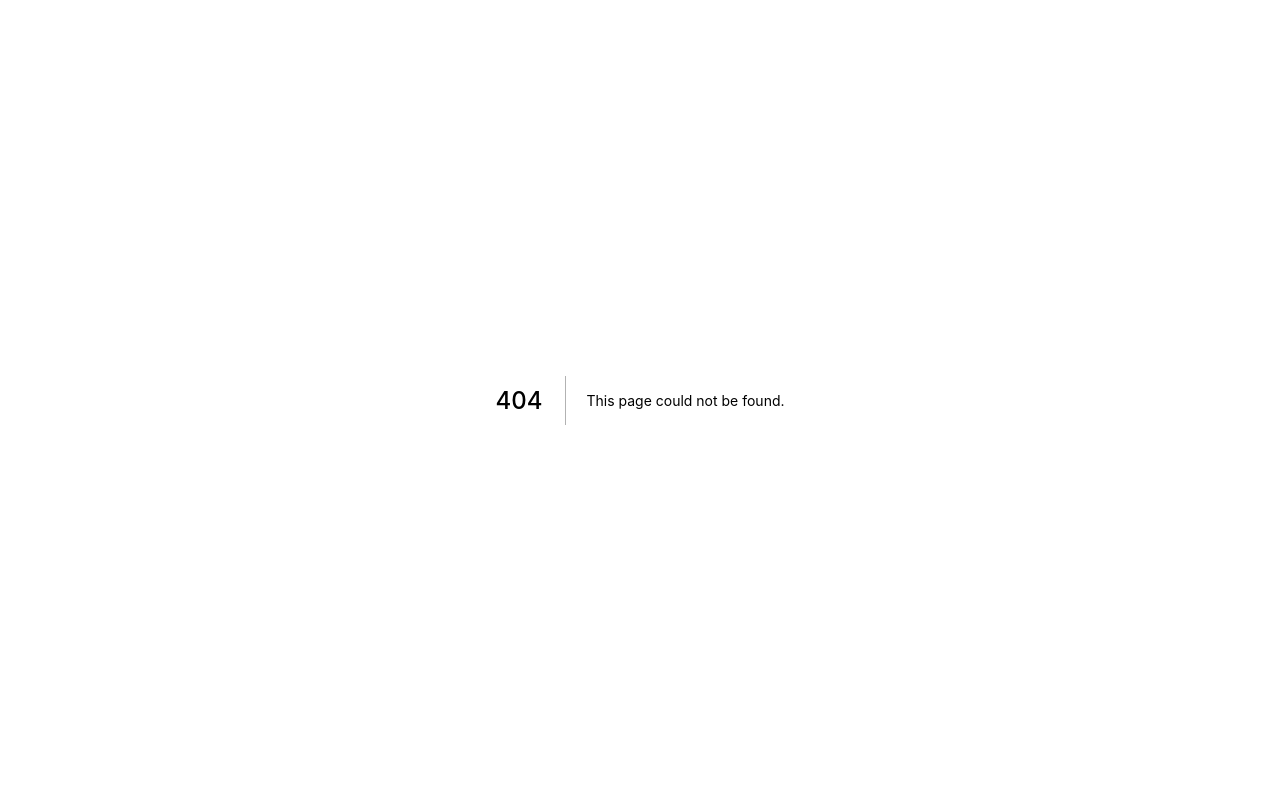
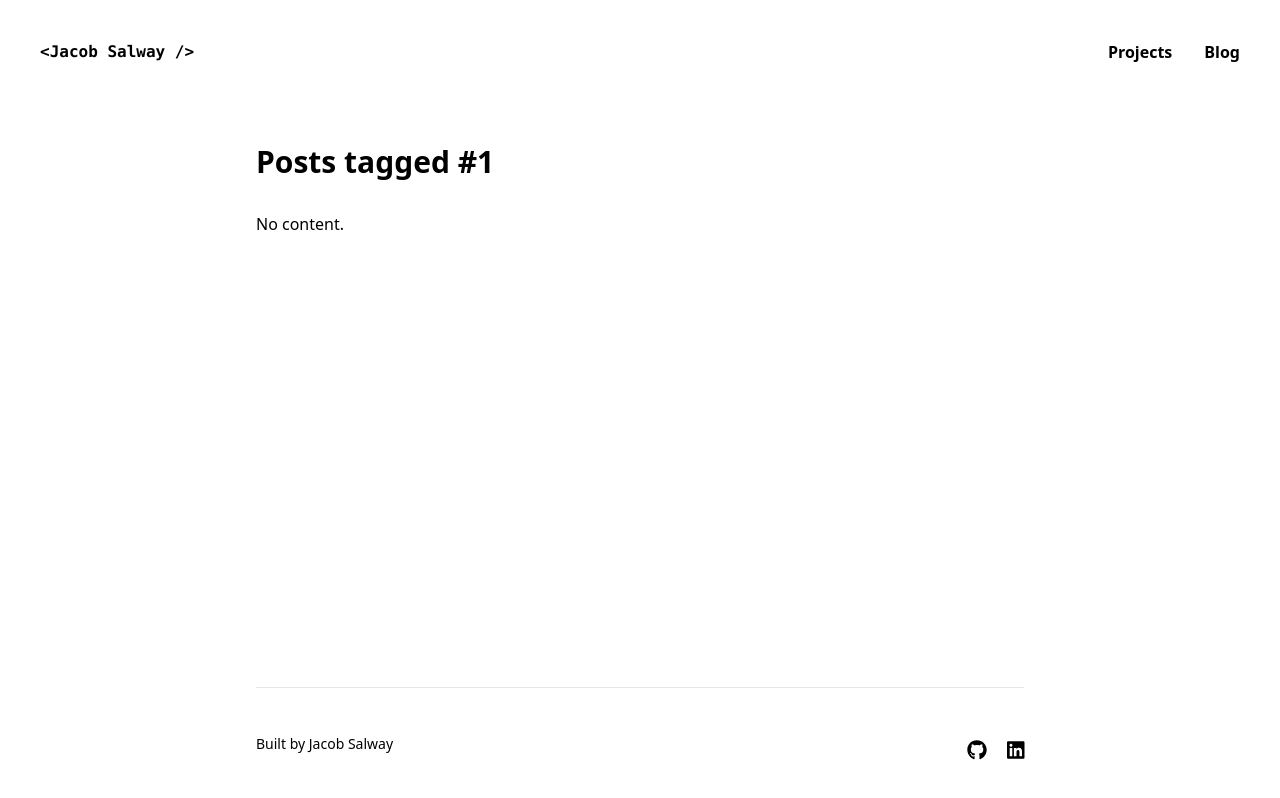
Before and after one commit to jacobsalway/jacobsalway.com, a Next.js app: page /blog/tags/1 in a window 1280 px wide. Before the commit this address had no page. Built offline with nearby package versions, Linux system fonts and the light colour scheme.

Commit message:
Tag list page and related styling

```diff
--- a/components/Blog/Post.tsx
+++ b/components/Blog/Post.tsx
@@ -25,8 +25,8 @@ const Post: React.FC<PostProps> = ({ title, date, content, tags }) => {
                         <span>{readTime(content)} min read</span>
                     </div>
                 </div>
-                {tags && <div className='flex space-x-2 sm:space-x-3 items-center mt-3 sm:mt-5 font-mono text-sm'>
-                    {tags.map((tag, key) => <div key={key} className='py-1 px-1.5 sm:py-1.5 sm:px-2 bg-gray-200 rounded'>{`#${tag}`}</div>)}
+                {tags && <div className='flex space-x-2 sm:space-x-3 items-center mt-3 sm:mt-5 font-mono text-xs sm:text-sm'>
+                    {tags.map((tag, key) => <a key={key} href={`/blog/tags/${tag}`} className='py-1 px-2 sm:py-1.5 bg-gray-200 rounded'>{`#${tag}`}</a>)}
                 </div>}
             </div>
             <ReactMarkdown
--- a/components/Blog/PostList.tsx
+++ b/components/Blog/PostList.tsx
@@ -5,7 +5,7 @@ import { groupBy } from './utils'
 
 const PostList: React.FC<BlogProps> = ({ posts }) => {
     if (posts == null || (posts instanceof Array && posts.length === 0)) {
-        return <span>No blog content yet.</span>
+        return <span>No content.</span>
     }
 
     const postsByYear = groupBy(posts, post => new Date(post.date).getFullYear())
@@ -19,7 +19,7 @@ const PostList: React.FC<BlogProps> = ({ posts }) => {
         <>
             {postsByYearSorted.map(({ year, posts }, index) => {
                 return <div className='pb-8' key={index}>
-                    <h1 className='text-3xl font-bold pb-8'>{year}</h1>
+                    <h2 className='text-2xl font-semibold pb-2 mb-4 border-b'>{year}</h2>
                     {posts.map(PostPreview)}
                 </div>
             })}
--- a/components/Blog/PostPreview.tsx
+++ b/components/Blog/PostPreview.tsx
@@ -5,9 +5,9 @@ import { formatDate } from './utils'
 
 const PostPreview: React.FC<PostProps> = ({ title, id, date }) => {
     return (
-        <div className='pb-1 mb-4 border-b w-full flex-col sm:flex-row flex justify-between' key={id}>
+        <div className='pb-1 mb-2 w-full flex-col sm:flex-row flex justify-between' key={id}>
             <h1 className='text-lg md:text-xl font-medium'><Link href={`/blog/${id}`}>{title}</Link></h1>
-            <div className='text-sm sm:text-md text-gray-500 mt-1 sm:mt-0 border-gray-300 sm:w-56 flex items-center sm:justify-end'>
+            <div className='text-gray-500 mt-1 sm:mt-0 border-gray-300 sm:w-56 flex items-center sm:justify-end'>
                 {formatDate(date)}
             </div>
         </div>
--- a/lib/posts.ts
+++ b/lib/posts.ts
@@ -1,6 +1,7 @@
-import path from 'path'
 import fs from 'fs'
 import matter from 'gray-matter'
+import path from 'path'
+import { PostProps } from '../types'
 
 const postsDir = path.join(process.cwd(), 'posts')
 
@@ -18,7 +19,7 @@ export const getPostData = async (id: string) => {
         id,
         content: matterResult.content,
         ...matterResult.data
-    }
+    } as PostProps
 }
 
 export const getAllPosts = async () => {
--- a/pages/blog/index.tsx
+++ b/pages/blog/index.tsx
@@ -8,6 +8,7 @@ const Blog: NextPage<BlogProps> = ({ posts }) => {
     return (
         <Layout title='Blog' footer={true}>
             <div className='max-w-screen-md mx-auto'>
+                <h1 className='text-3xl font-bold pb-8'>Blog</h1>
                 <PostList posts={posts} />
             </div>
         </Layout>
--- /dev/null
+++ b/pages/blog/tags/[tag].tsx
@@ -0,0 +1,51 @@
+import type { GetStaticPaths, GetStaticProps, NextPage } from 'next'
+import { useRouter } from 'next/dist/client/router'
+import PostList from '../../../components/Blog/PostList'
+import Layout from '../../../components/Layout'
+import { getAllPosts } from '../../../lib/posts'
+import { BlogProps } from '../../../types'
+
+const PostListByTag: NextPage<BlogProps> = ({ posts }) => {
+    const router = useRouter()
+    const { tag } = router.query
+
+    const postsByTag = posts?.filter(p => p.tags?.includes(tag as string))
+
+    return (
+        <Layout title={`#${tag}`} footer={true}>
+            <div className='max-w-screen-md mx-auto'>
+                <h1 className='text-3xl font-bold pb-8'>Posts tagged #{tag}</h1>
+                <PostList posts={postsByTag} />
+            </div>
+        </Layout>
+    )
+}
+
+export const getStaticProps: GetStaticProps = async () => {
+    const posts = await getAllPosts()
+    return {
+        props: {
+            posts
+        }
+    }
+}
+
+export const getStaticPaths: GetStaticPaths = async () => {
+    const posts = await getAllPosts()
+    const tagsArray = posts
+        .map(p => p.tags)
+        .filter(e => Boolean(e) && e.length > 0) // filter no tags and empty tags
+    const tagsSet = new Set(tagsArray.flat())
+
+    const paths = Array.from(tagsSet).map(tag => ({
+        params: { tag }
+    }))
+
+    return {
+        paths,
+        fallback: false
+    }
+}
+
+
+export default PostListByTag
```
